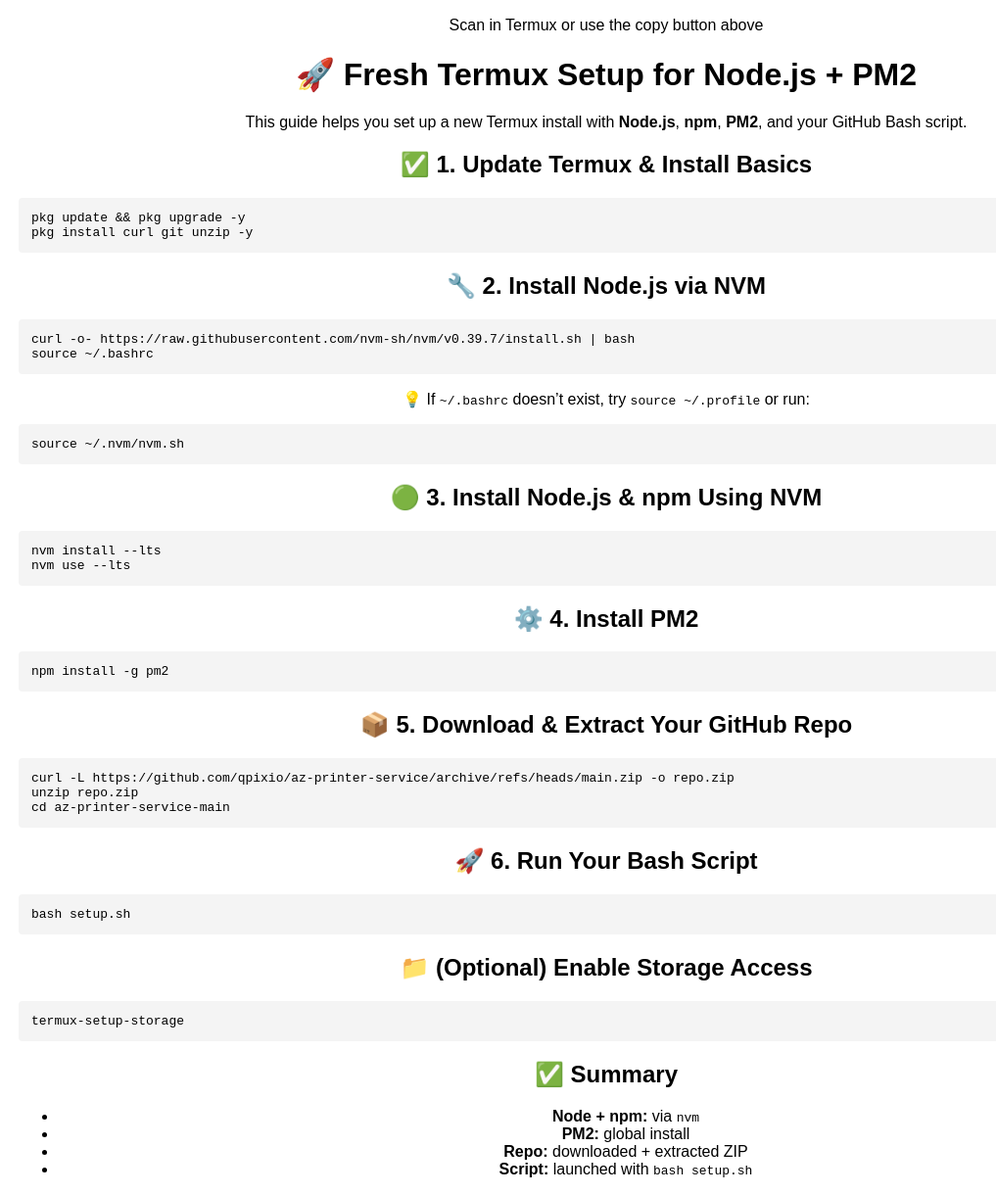
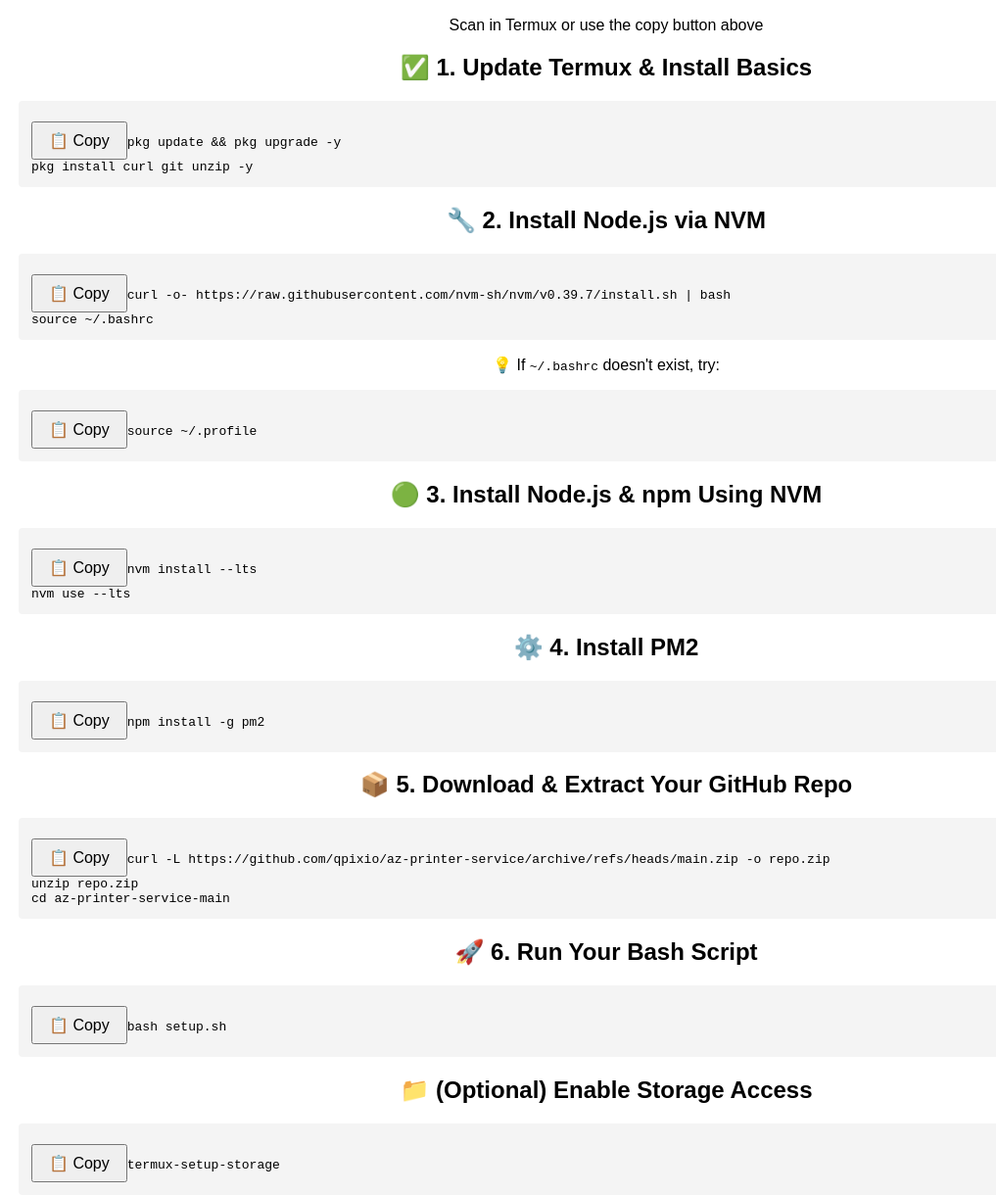
Before and after one commit to qpixio/az-printer-service, a plain HTML site: page docs/index.html in a window 1280 px wide. Shown: the part 1150-2370 px from the top of the page at 98% size, without its empty margins (21-1038 px from the left). Drawn offline with Linux system fonts and the light colour scheme.

Commit message:
Index html

```diff
--- a/docs/index.html
+++ b/docs/index.html
@@ -56,47 +56,6 @@
     <p>Scan in Termux or use the copy button above</p>
   </div>
 
-  <h1>🚀 Fresh Termux Setup for Node.js + PM2</h1>
-
-  <p>This guide helps you set up a new Termux install with <strong>Node.js</strong>, <strong>npm</strong>, <strong>PM2</strong>, and your GitHub Bash script.</p>
-
-  <h2>✅ 1. Update Termux & Install Basics</h2>
-  <pre><code>pkg update && pkg upgrade -y
-pkg install curl git unzip -y</code></pre>
-
-  <h2>🔧 2. Install Node.js via NVM</h2>
-  <pre><code>curl -o- https://raw.githubusercontent.com/nvm-sh/nvm/v0.39.7/install.sh | bash
-source ~/.bashrc</code></pre>
-
-  <p>💡 If <code>~/.bashrc</code> doesn’t exist, try <code>source ~/.profile</code> or run:</p>
-  <pre><code>source ~/.nvm/nvm.sh</code></pre>
-
-  <h2>🟢 3. Install Node.js & npm Using NVM</h2>
-  <pre><code>nvm install --lts
-nvm use --lts</code></pre>
-
-  <h2>⚙️ 4. Install PM2</h2>
-  <pre><code>npm install -g pm2</code></pre>
-
-  <h2>📦 5. Download & Extract Your GitHub Repo</h2>
-  <pre><code>curl -L https://github.com/qpixio/az-printer-service/archive/refs/heads/main.zip -o repo.zip
-unzip repo.zip
-cd az-printer-service-main</code></pre>
-
-  <h2>🚀 6. Run Your Bash Script</h2>
-  <pre><code>bash setup.sh</code></pre>
-
-  <h2>📁 (Optional) Enable Storage Access</h2>
-  <pre><code>termux-setup-storage</code></pre>
-
-  <h2>✅ Summary</h2>
-  <ul>
-    <li><strong>Node + npm:</strong> via <code>nvm</code></li>
-    <li><strong>PM2:</strong> global install</li>
-    <li><strong>Repo:</strong> downloaded + extracted ZIP</li>
-    <li><strong>Script:</strong> launched with <code>bash setup.sh</code></li>
-  </ul>
-
   <h2>✅ 1. Update Termux & Install Basics</h2>
   <pre id="code1"><button class="copy-btn" onclick="copy('code1')">📋 Copy</button><code>pkg update && pkg upgrade -y
 pkg install curl git unzip -y</code></pre>
@@ -105,7 +64,7 @@
   <pre id="code2"><button class="copy-btn" onclick="copy('code2')">📋 Copy</button><code>curl -o- https://raw.githubusercontent.com/nvm-sh/nvm/v0.39.7/install.sh | bash
 source ~/.bashrc</code></pre>
 
-  <p>💡 If <code>~/.bashrc</code> doesn’t exist, try:</p>
+  <p>💡 If <code>~/.bashrc</code> doesn't exist, try:</p>
   <pre id="code3"><button class="copy-btn" onclick="copy('code3')">📋 Copy</button><code>source ~/.profile</code></pre>
 
   <h2>🟢 3. Install Node.js & npm Using NVM</h2>
@@ -141,6 +100,13 @@
         alert("Command copied!");
       });
     }
+
+    function copy(id) {
+      const code = document.getElementById(id).querySelector('code').innerText;
+      navigator.clipboard.writeText(code).then(() => {
+        alert("Command copied!");
+      });
+    }
   </script>
 </body>
 </html>
```
